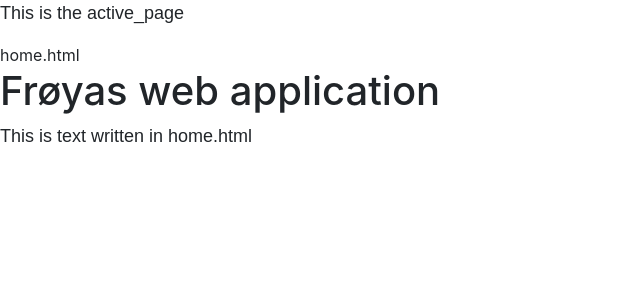
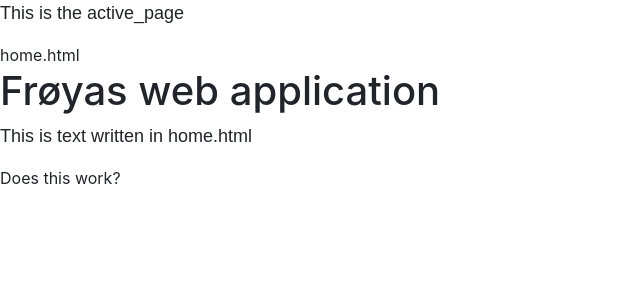
Before and after one commit to torealvestad/froeya, a Flask app: page / in a window 1280 px wide. Shown: the top 300 px of the page, without its empty margins (0-640 px from the left). Run offline with Flask 2, Linux system fonts and the light colour scheme; some libraries are stand-ins or nearby versions.

Commit message:
third commit

```diff
--- a/templates/home.html
+++ b/templates/home.html
@@ -8,5 +8,6 @@
 {% block body %}
 
     <p> This is text written in home.html </p>
+    Does this work?
 
 {% endblock %}
```
